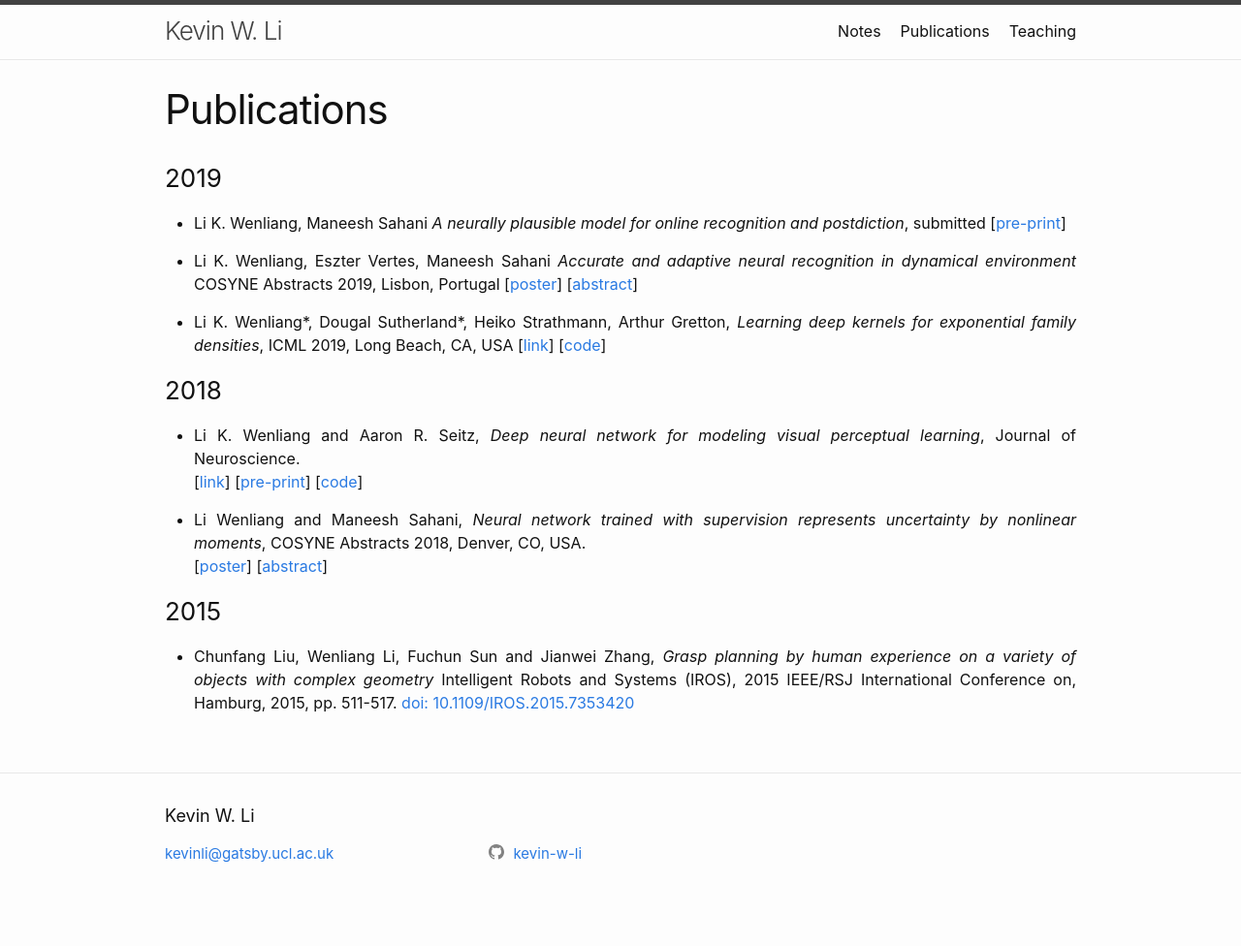
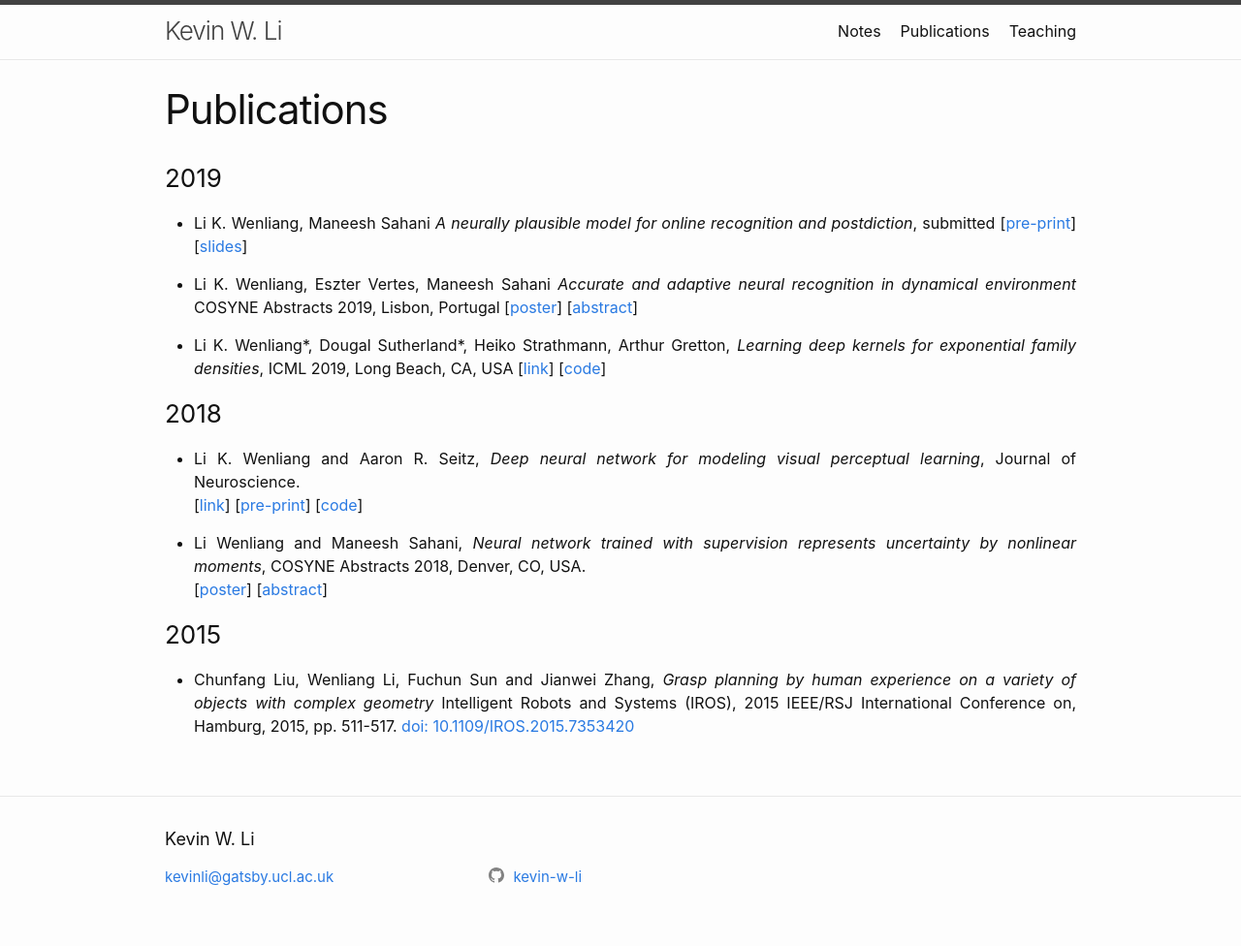
Before and after one commit to kevin-w-li/kevin-w-li.github.io, a Jekyll site: the page built from _pages/publication.md, in a window 1280 px wide. Shown: the whole page at 97% size. Built offline with Jekyll 4.4.1, drawn with Linux system fonts in a browser that asks for light colours; before the commit the page ends 952 px from its top, so only the background shows below that.

Commit message:
tricentre talk

```diff
--- a/_pages/publication.md
+++ b/_pages/publication.md
@@ -7,6 +7,7 @@ title: Publications
 
 * Li K. Wenliang, Maneesh Sahani *A neurally plausible model for online recognition and postdiction*, submitted
 [[pre-print]({"/pubs/ddc_ssm_paper.pdf" | absolute_url }})]
+[[slides]({"/pubs/ddc_postdict_tricentre.pdf" | absolute_url }})]
 
 * Li K. Wenliang, Eszter Vertes, Maneesh Sahani *Accurate and adaptive neural recognition in dynamical environment* COSYNE Abstracts 2019, Lisbon, Portugal
 [[poster]({"/pubs/ddc_ssm_poster.pdf" | absolute_url }})]
```
Also changed, not shown: 2 other files.
